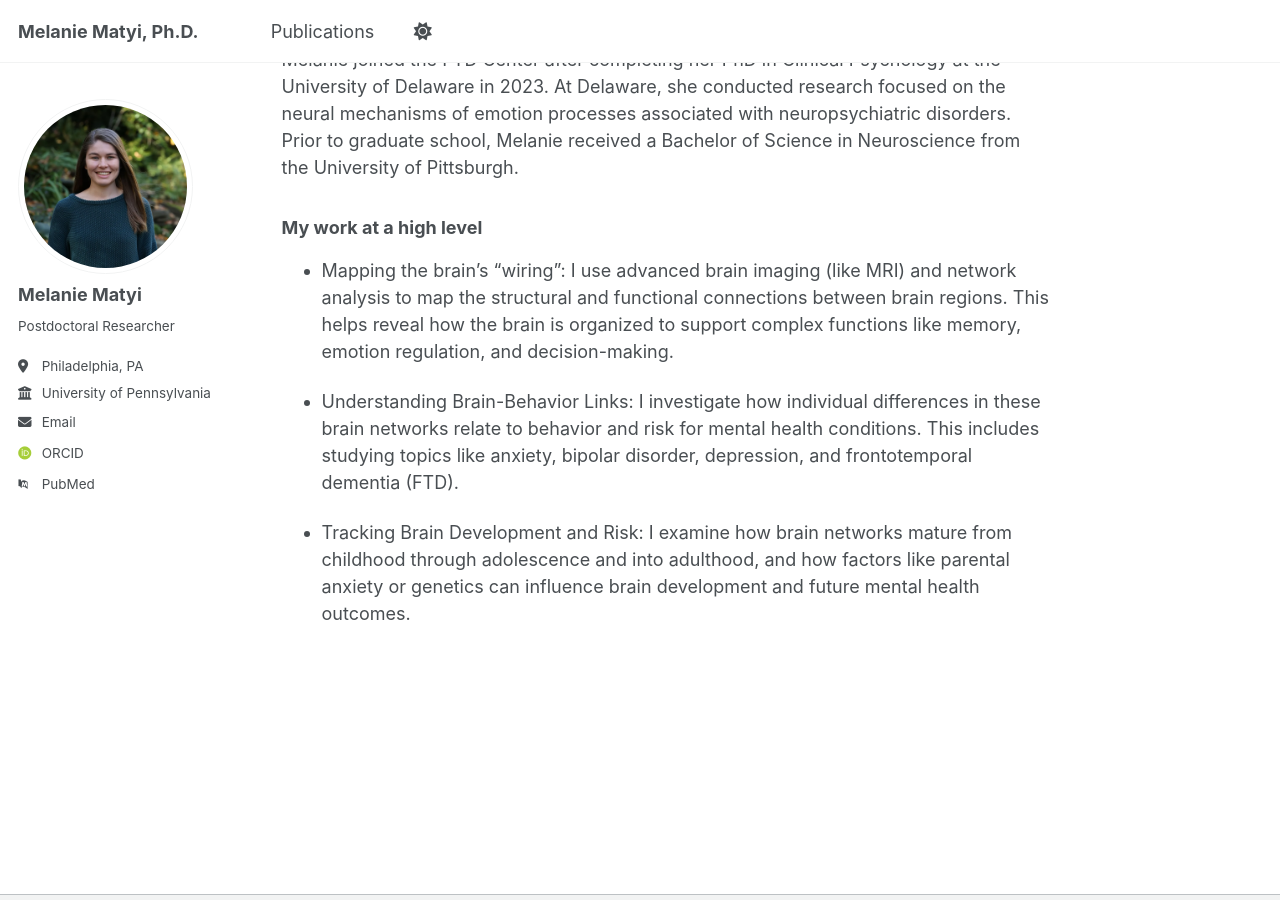
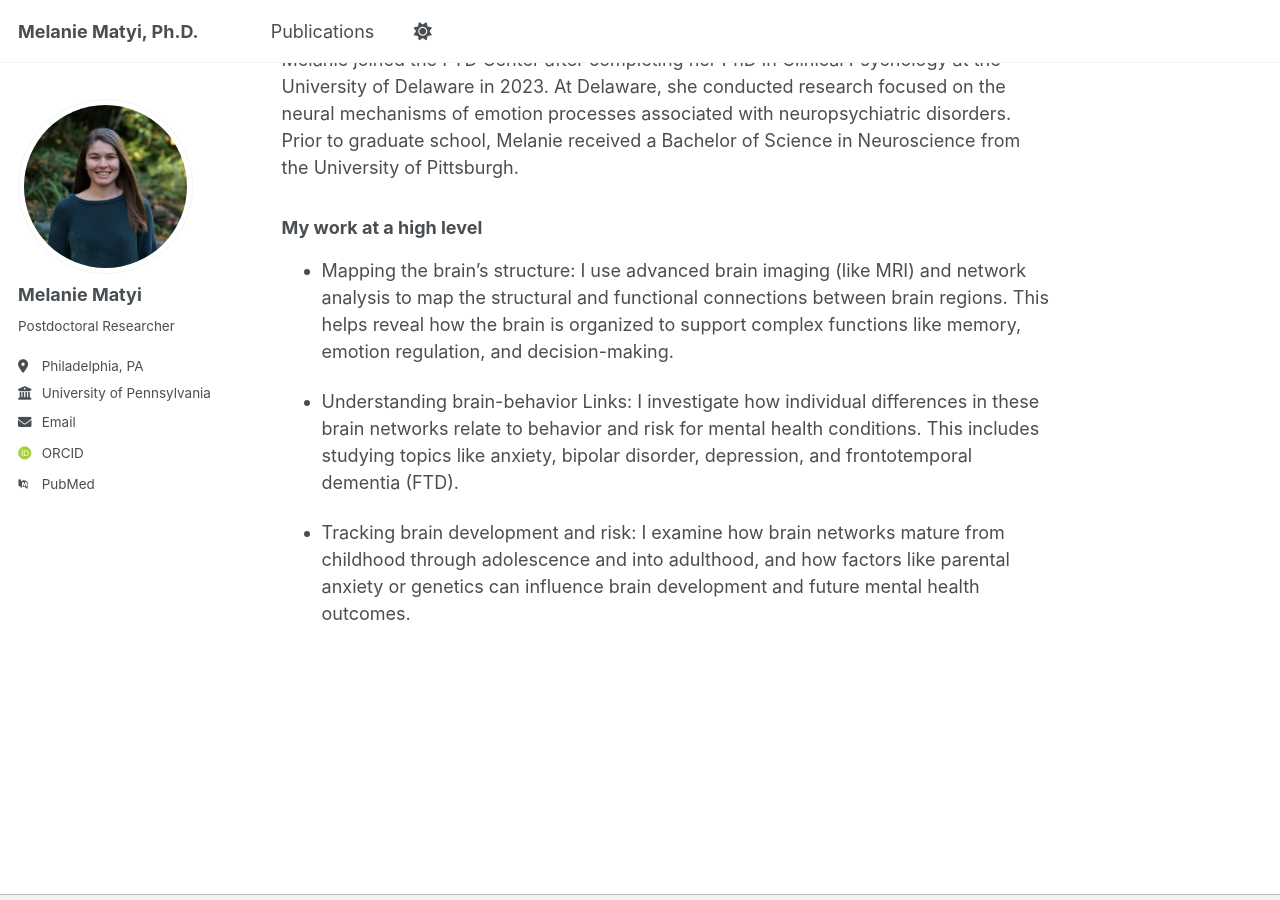
Before and after one commit to mamatyi/mamatyi.github.com, a Jekyll site: the page built from _pages/about.md, in a window 1280 px wide and 900 px high, scrolled down 412 px. Built offline with Jekyll 4.4.1, drawn with Linux system fonts in a browser that asks for light colours; some web fonts are replaced; a script that is not in the unit is left out.

Commit message:
Update about.md

```diff
--- a/_pages/about.md
+++ b/_pages/about.md
@@ -17,8 +17,8 @@ Melanie joined the FTD Center after completing her PhD in Clinical Psychology at
 
 ### My work at a high level
 
-- Mapping the brain's "wiring": I use advanced brain imaging (like MRI) and network analysis to map the structural and functional connections between brain regions. This helps reveal how the brain is organized to support complex functions like memory, emotion regulation, and decision-making.
+- Mapping the brain's structure: I use advanced brain imaging (like MRI) and network analysis to map the structural and functional connections between brain regions. This helps reveal how the brain is organized to support complex functions like memory, emotion regulation, and decision-making.
 
-- Understanding Brain-Behavior Links: I investigate how individual differences in these brain networks relate to behavior and risk for mental health conditions. This includes studying topics like anxiety, bipolar disorder, depression, and frontotemporal dementia (FTD).
+- Understanding brain-behavior Links: I investigate how individual differences in these brain networks relate to behavior and risk for mental health conditions. This includes studying topics like anxiety, bipolar disorder, depression, and frontotemporal dementia (FTD).
 
-- Tracking Brain Development and Risk: I examine how brain networks mature from childhood through adolescence and into adulthood, and how factors like parental anxiety or genetics can influence brain development and future mental health outcomes.
+- Tracking brain development and risk: I examine how brain networks mature from childhood through adolescence and into adulthood, and how factors like parental anxiety or genetics can influence brain development and future mental health outcomes.
```
